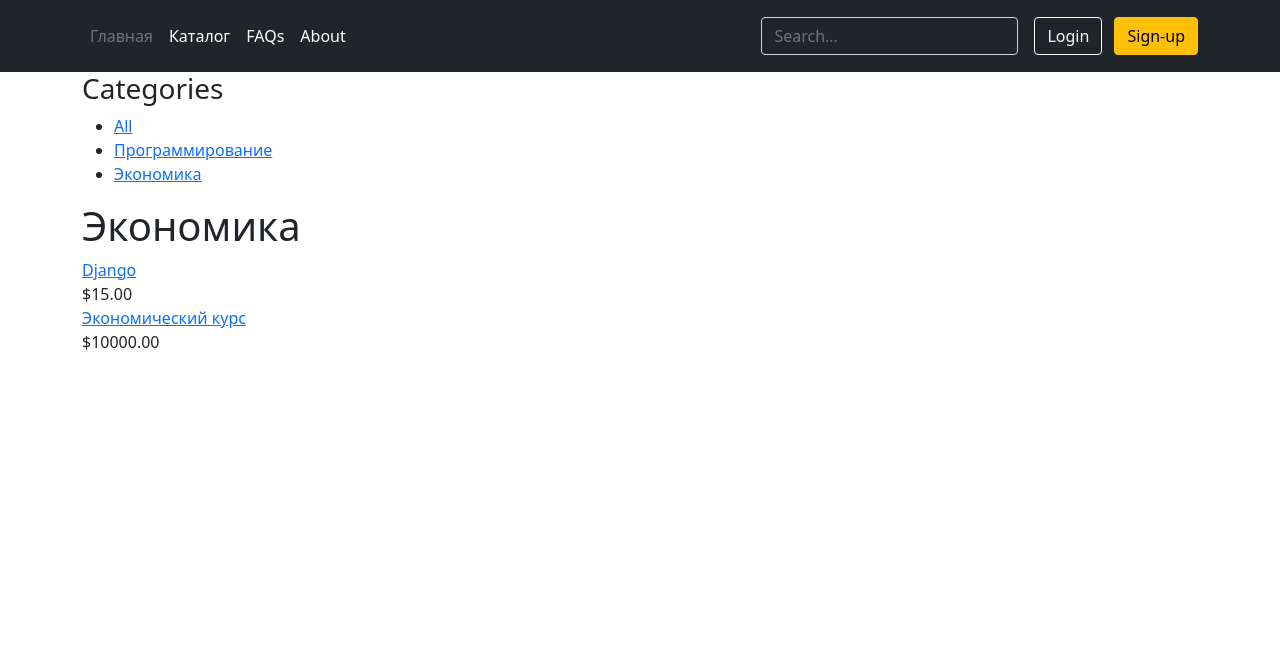
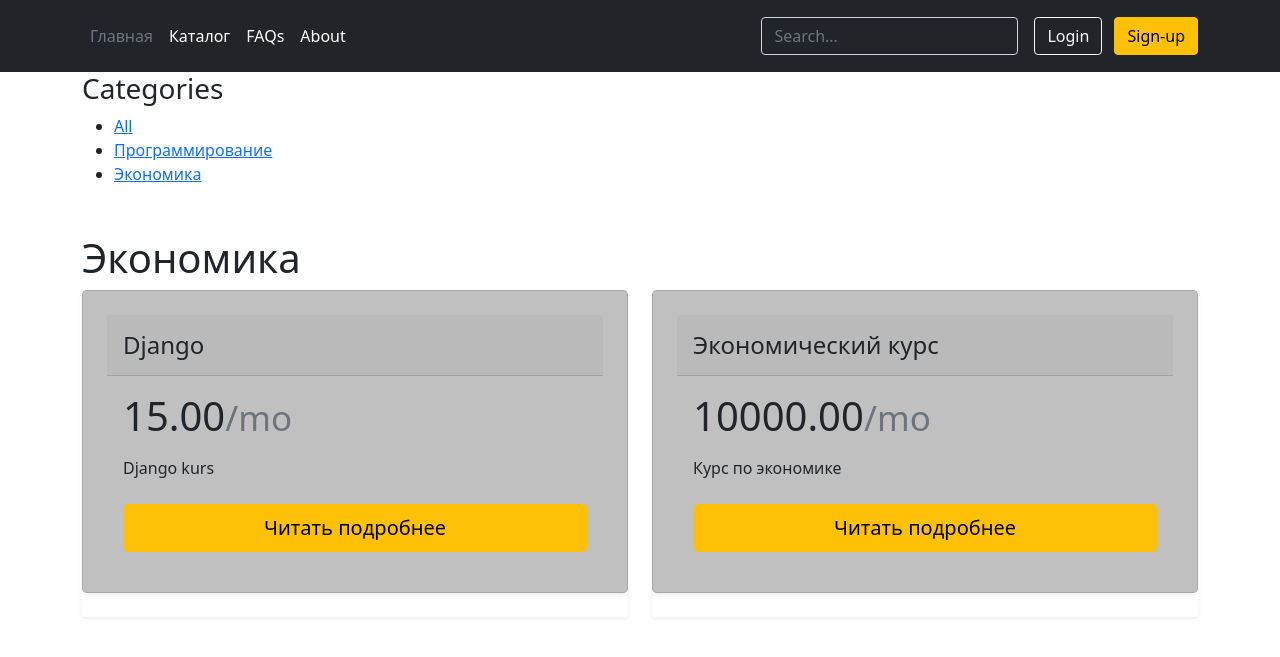
Before and after one commit to Angelina112358/CourseCreator, a Django app: a page that uses CourseCreator/main/templates/main/base.html in a window 1280 px wide. Shown: the top 657 px of the page. Run offline with Django 3.2, Linux system fonts and the light colour scheme; data comes from the database, SQL or seed files in the repository.

Commit message:
Added style on Main page Added catalog and home links

```diff
--- a/CourseCreator/main/templates/main/base.html
+++ b/CourseCreator/main/templates/main/base.html
@@ -14,8 +14,8 @@
       <div class="d-flex flex-wrap align-items-center justify-content-center justify-content-lg-start">
 
         <ul class="nav col-12 col-lg-auto me-lg-auto mb-2 justify-content-center mb-md-0">
-          <li><a href="#" class="nav-link px-2 text-secondary">Главная</a></li>
-          <li><a href= "#" class="nav-link px-2 text-white">Каталог</a></li>
+          <li><a href="{% url 'home' %}" class="nav-link px-2 text-secondary">Главная</a></li>
+          <li><a href="{% url 'product_list' %}" class="nav-link px-2 text-white">Каталог</a></li>
           <li><a href="#" class="nav-link px-2 text-white">FAQs</a></li>
           <li><a href="#" class="nav-link px-2 text-white">About</a></li>
         </ul>
--- a/CourseCreator/main/templates/main/catalog.html
+++ b/CourseCreator/main/templates/main/catalog.html
@@ -7,25 +7,36 @@
     <div id="sidebar">
         <h3>Categories</h3>
         <ul>
-            <li {% if not category %} class="selected"{% endif %}>
+            <li class="selected">
                 <a href="{% url 'product_list' %}">All</a>
             </li>
             {% for c in categories %}
-                <li {% if category.slug == c.slug %} class="selected"{% endif %}>
+                <li class="selected">
                     <a href="{{ c.get_absolute_url }}">{{ c.name }}</a>
                 </li>
             {% endfor %}
         </ul>
     </div>
-    <div id="main" class="product-list">
+    <div id="main" class="product-list row mt-5 mb-2">
         <h1>{% if category %}{{ category.name }}{% else %}Products{% endif %}</h1>
         {% for product in products %}
-            <div class="item">
-                <a href="{{ product.get_absolute_url }}">
-
-                </a>
-                <a href="{{ product.get_absolute_url }}">{{ product.name }}</a><br>
-                ${{ product.price }}
+            <div class="item col-md-6 ">
+                <div class="row g-0 rounded overflow-hidden flex-md-row mb-4 mr-1 shadow-sm h-md-250 position-relative elem">
+                    <div class="card mb-4 rounded-3 shadow-sm col p-4 d-flex flex-column position-static" style="background-color: #C0C0C0">
+                        <div class="card-header py-3">
+                            <h4 class="my-0 fw-normal">{{ product.name }}</h4>
+                        </div>
+                        <div class="card-body">
+                            <h1 class="card-title pricing-card-title">{{ product.price }}<small class="text-muted fw-light">/mo</small></h1>
+                            <ul class="list-unstyled mt-3 mb-4">
+                                <li>{{ product.description }}</li>
+                            </ul>
+                            <a href="{{ product.get_absolute_url }}">
+                                <button type="button" class="w-100 btn btn-lg btn-warning">Читать подробнее</button>
+                            </a>
+                        </div>
+                    </div>
+                </div>
             </div>
         {% endfor %}
     </div>
--- a/CourseCreator/main/urls.py
+++ b/CourseCreator/main/urls.py
@@ -5,5 +5,5 @@ urlpatterns = [
     path('', views.index, name='home'),
     path('<int:id>/<str:slug>', views.product_detail, name='product_detail'),
     path('<str:category_slug>', views.product_list, name='product_list_by_category'),
-    path('', views.product_list, name='product_list')
+    path('catalog/', views.product_list, name='product_list')
 ]
```
Also changed, not shown: CourseCreator/main/templates/main/index.html (+11 -1 lines).
